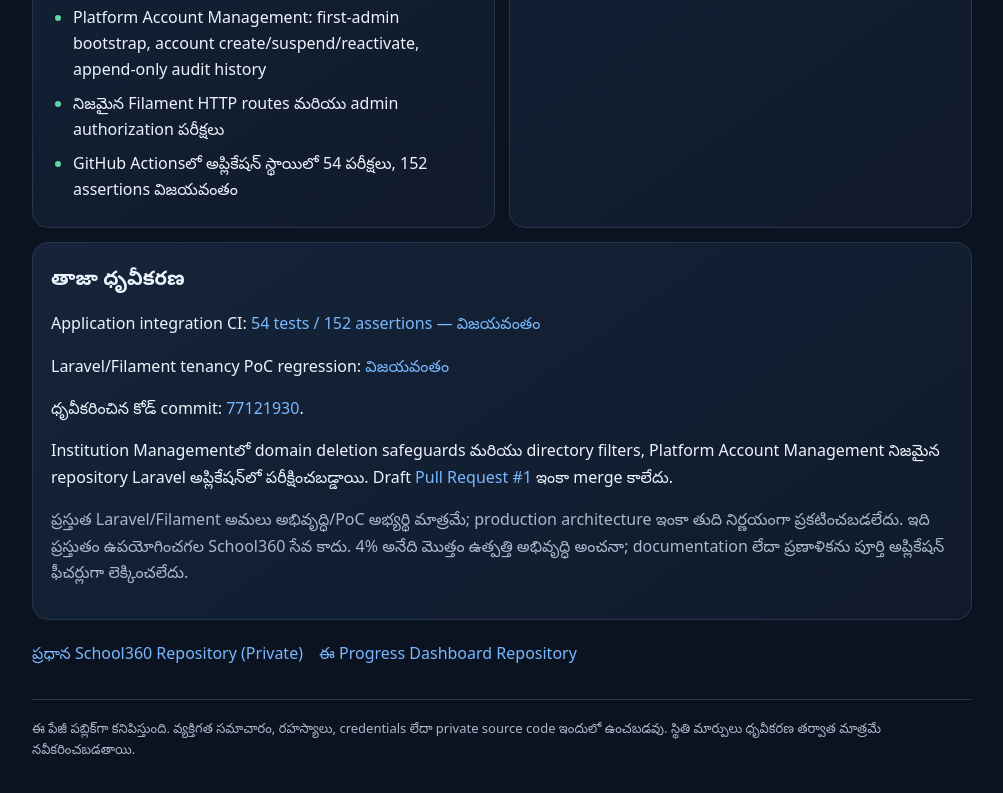
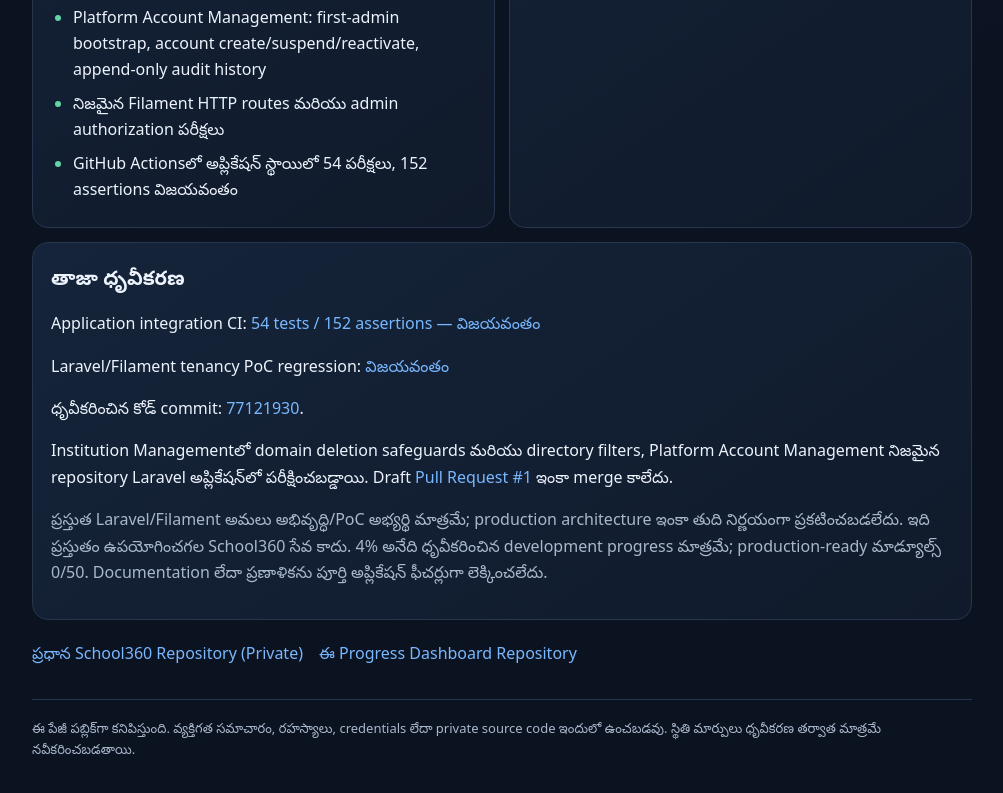
Before and after one commit to kkjan2007/School360-Progress, a plain HTML site: page index.html in a window 1280 px wide. Shown: the part 1138-1931 px from the top of the page, without its empty margins (138-1141 px from the left). Drawn offline with Linux system fonts and the light colour scheme.

Commit message:
Clarify public progress as development-only with zero production modules

```diff
--- a/index.html
+++ b/index.html
@@ -57,7 +57,7 @@ a{color:var(--blue);text-decoration:none}a:hover{text-decoration:underline}.link
 <p>Laravel/Filament tenancy PoC regression: <a href="https://github.com/kkjan2007/School360/actions/runs/45543670964">విజయవంతం</a></p>
 <p>ధృవీకరించిన కోడ్ commit: <a href="https://github.com/kkjan2007/School360/commit/77121930171aa2753bd3f5e58b2e3e89b31b507b">77121930</a>.</p>
 <p>Institution Managementలో domain deletion safeguards మరియు directory filters, Platform Account Management నిజమైన repository Laravel అప్లికేషన్‌లో పరీక్షించబడ్డాయి. Draft <a href="https://github.com/kkjan2007/School360/pull/1">Pull Request #1</a> ఇంకా merge కాలేదు.</p>
-<p class="muted">ప్రస్తుత Laravel/Filament అమలు అభివృద్ధి/PoC అభ్యర్థి మాత్రమే; production architecture ఇంకా తుది నిర్ణయంగా ప్రకటించబడలేదు. ఇది ప్రస్తుతం ఉపయోగించగల School360 సేవ కాదు. 4% అనేది మొత్తం ఉత్పత్తి అభివృద్ధి అంచనా; documentation లేదా ప్రణాళికను పూర్తి అప్లికేషన్ ఫీచర్లుగా లెక్కించలేదు.</p>
+<p class="muted">ప్రస్తుత Laravel/Filament అమలు అభివృద్ధి/PoC అభ్యర్థి మాత్రమే; production architecture ఇంకా తుది నిర్ణయంగా ప్రకటించబడలేదు. ఇది ప్రస్తుతం ఉపయోగించగల School360 సేవ కాదు. 4% అనేది ధృవీకరించిన development progress మాత్రమే; production-ready మాడ్యూల్స్ 0/50. Documentation లేదా ప్రణాళికను పూర్తి అప్లికేషన్ ఫీచర్లుగా లెక్కించలేదు.</p>
 </section>
 <div class="links"><a href="https://github.com/kkjan2007/School360">ప్రధాన School360 Repository (Private)</a><a href="https://github.com/kkjan2007/School360-Progress">ఈ Progress Dashboard Repository</a></div>
 <footer class="foot">ఈ పేజీ పబ్లిక్‌గా కనిపిస్తుంది. వ్యక్తిగత సమాచారం, రహస్యాలు, credentials లేదా private source code ఇందులో ఉంచబడవు. స్థితి మార్పులు ధృవీకరణ తర్వాత మాత్రమే నవీకరించబడతాయి.</footer>
```
